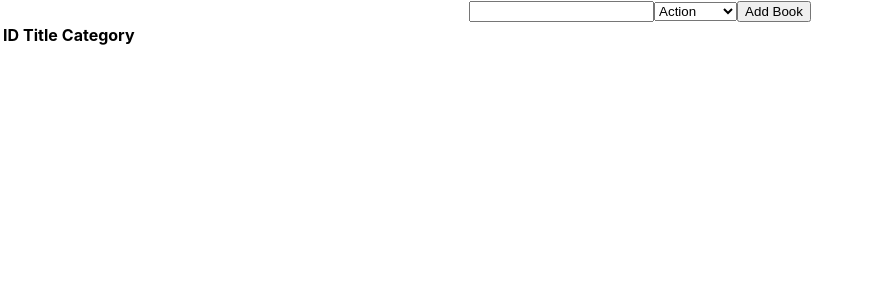
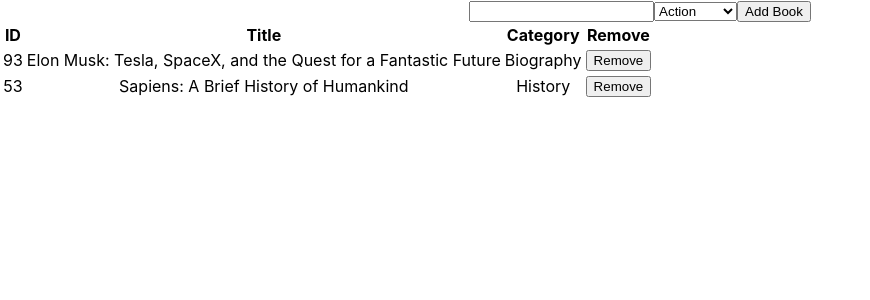
Before and after one commit to henatan99/book-store, a React (Create React App) app: page / in a window 1280 px wide. Shown: the top 300 px of the page, without its empty margins (0-870 px from the left). Built offline with nearby package versions, Linux system fonts and the light colour scheme.

Commit message:
Fix eslint errors

```diff
--- a/src/actions/index.js
+++ b/src/actions/index.js
@@ -1,17 +1,12 @@
 const CREATE_BOOK = 'CREATE_BOOK';
 const REMOVE_BOOK = 'REMOVE_BOOK';
 
-const nextBookId = 0;
-
 export const createBook = (book) => ({
   type: CREATE_BOOK,
-  payload: {
-    id: nextBookId + 1,
-    book,
-  },
+  book,
 });
 
 export const removeBook = (book) => ({
   type: REMOVE_BOOK,
-  payload: { book },
+  book,
 });
--- a/src/components/Book.js
+++ b/src/components/Book.js
@@ -1,16 +1,26 @@
 import React from 'react';
+import PropTypes from 'prop-types';
 import { connect } from 'react-redux';
 import { removeBook } from '../actions';
 
-const Book = (book) => {
+const Book = ({ book, handleRemoveBook }) => (
   <tr className="book">
     <td className="book-id">{book.id}</td>
     <td className="book-title">{book.title}</td>
     <td className="book-category">{book.category}</td>
     <td className="book-category">
-      <button type="button" onClick={() => { removeBook(book); }}>Remove</button>
+      <button type="button" onClick={handleRemoveBook}>Remove</button>
     </td>
-  </tr>;
+  </tr>
+);
+
+Book.propTypes = {
+  book: PropTypes.objectOf(PropTypes.shape({
+    id: PropTypes.number.isRequired,
+    title: PropTypes.string.isRequired,
+    category: PropTypes.string.isRequired,
+  })).isRequired,
+  handleRemoveBook: PropTypes.func.isRequired,
 };
 
 export default connect(null, { removeBook })(Book);
--- a/src/components/BookForm.js
+++ b/src/components/BookForm.js
@@ -1,48 +1,58 @@
-/* eslint-disable react/destructuring-assignment */
-/* eslint-disable react/prop-types */
-
 import React from 'react';
+import PropTypes from 'prop-types';
 import { connect } from 'react-redux';
 import { createBook } from '../actions/index';
 
 class BookForm extends React.Component {
   constructor(props) {
     super(props);
-    this.state = { title: '', category: '' };
-    this.updateInput = this.updateInput.bind(this);
+    this.state = { id: Math.floor(Math.random() * 100), title: '', category: '' };
+    this.updateTitle = this.updateTitle.bind(this);
+    this.updateCategory = this.updateCategory.bind(this);
     this.handleAddBook = this.handleAddBook.bind(this);
   }
 
-    updateInput = (title, category) => {
-      this.setState({ title, category });
+    updateTitle = (title) => {
+      this.setState({ id: this.id, title, category: this.category });
+    }
+
+    updateCategory = (category) => {
+      this.setState({ id: this.id, title: this.title, category });
     }
 
     handleAddBook = () => {
-      this.props.createBook(this.state);
+      const { createBook } = this.props;
+      createBook(this.state);
       this.setState({ title: '', category: '' });
     }
 
     render() {
       const CATEGORIES = ['Action', 'Biography', 'History',
         'Horror', 'Kids', 'Learning', 'Sci-Fi'];
+      const { title, category } = this.state;
       return (
-        <form>
+        <form onSubmit={this.handleAddBook}>
           <input
-            onChange={(e) => this.updateInput(e.target.value)}
-            value={this.state.title}
+            name="title"
+            onChange={(e) => this.updateTitle(e.target.value)}
+            value={title}
           />
           <select
             name="category"
             id="category"
-            onChange={(e) => this.updateInput(e.target.value)}
-            value={this.state.category}
+            onChange={(e) => this.updateCategory(e.target.value)}
+            value={category}
           >
-            {CATEGORIES.map((category) => <option value={category} key={`book-${category}`}>{category}</option>)}
+            {CATEGORIES.map((category) => <option key={`book-${category}`}>{category}</option>)}
           </select>
-          <button type="button" onClick={this.handleAddBook}>Add Book</button>
+          <button type="submit">Add Book</button>
         </form>
       );
     }
 }
 
+BookForm.propTypes = {
+  createBook: PropTypes.func.isRequired,
+};
+
 export default connect(null, { createBook })(BookForm);
--- a/src/components/BookList.js
+++ b/src/components/BookList.js
@@ -1,8 +1,7 @@
-/* eslint-disable react/destructuring-assignment */
-/* eslint-disable react/prop-types */
-
 import React from 'react';
+import PropTypes from 'prop-types';
 import { connect } from 'react-redux';
+import { removeBook } from '../actions/index';
 import Book from './Book';
 
 const BookList = ({ books }) => (
@@ -12,22 +11,27 @@ const BookList = ({ books }) => (
         <th>ID</th>
         <th>Title</th>
         <th>Category</th>
+        <th>Remove</th>
       </tr>
     </thead>
     <tbody>
       {books && books.length
-        ? books.map((book) => <Book key={`book-${book.id}`} book={book} />)
+        ? books.map((book) => <Book key={`book-${book.id}`} book={book} handleRemoveBook={() => removeBook(book)} />)
         : alert('No booklist to show!')}
     </tbody>
   </table>
 );
 
-const getBookList = (store) => (store && store.todos ? store.todos.allIds : []);
-
-const mapStateToProps = (state) => {
-  const { allBookList } = state;
-  const books = getBookList(state, allBookList);
-  return { books };
+BookList.propTypes = {
+  books: PropTypes.shape([]),
 };
 
+BookList.defaultProps = {
+  books: [],
+};
+
+const mapStateToProps = (state) => ({
+  books: state.books,
+});
+
 export default connect(mapStateToProps)(BookList);
--- a/src/index.js
+++ b/src/index.js
@@ -2,9 +2,27 @@ import React from 'react';
 import ReactDOM from 'react-dom';
 import './index.css';
 import { Provider } from 'react-redux';
-import { store } from './store';
+import configureStore from './store/configureStore';
 import App from './components/App';
 import reportWebVitals from './reportWebVitals';
+
+const initialState = {
+  books: [
+    {
+      id: Math.floor(Math.random() * 100),
+      title: 'Elon Musk: Tesla, SpaceX, and the Quest for a Fantastic Future',
+      category: 'Biography',
+    },
+    {
+      id: Math.floor(Math.random() * 100),
+      title: 'Sapiens: A Brief History of Humankind',
+      category: 'History',
+    },
+  ],
+
+};
+
+const store = configureStore(initialState);
 
 ReactDOM.render(
   <React.StrictMode>
--- a/src/reducers/books.js
+++ b/src/reducers/books.js
@@ -1,39 +1,17 @@
-export const CREATE_BOOK = 'CREATE_BOOK';
-export const REMOVE_BOOK = 'REMOVE_BOOK';
+const CREATE_BOOK = 'CREATE_BOOK';
+const REMOVE_BOOK = 'REMOVE_BOOK';
 
-const iniatialState = {
-  allIds: [],
-  byIds: {},
-};
-
-export default function (state = iniatialState, action) {
+export default function (state = [], action) {
   switch (action.type) {
     case CREATE_BOOK: {
-      const { id, book } = action.payload;
-      return {
-        ...state,
-        allIds: [...state.allIds, id],
-        byIds: {
-          ...state.byIds,
-          [id]: {
-            book,
-            removed: false,
-          },
-        },
-      };
+      const { book } = action.book;
+      return [
+        ...state, { book },
+      ];
     }
     case REMOVE_BOOK: {
-      const { id } = action.payload;
-      return {
-        ...state,
-        byIds: {
-          ...state.byIds,
-          [id]: {
-            ...state.byIds[id],
-            removed: true,
-          },
-        },
-      };
+      const { id } = action.book.id;
+      return state.filter((book) => book.id !== id);
     }
     default:
       return state;
--- a/src/store.js
+++ /dev/null
@@ -1,10 +0,0 @@
-/* eslint-disable import/prefer-default-export */
-
-import { configureStore } from '@reduxjs/toolkit';
-// import counterReducer from '../features/counter/counterSlice';
-
-export const store = configureStore({
-  reducer: {
-    // counter: counterReducer,
-  },
-});
--- /dev/null
+++ b/src/store/configureStore.js
@@ -0,0 +1,6 @@
+import { createStore } from 'redux';
+import rootReducer from '../reducers';
+
+export default function configureStore(initialState) {
+  return createStore(rootReducer, initialState);
+}
--- /dev/null
+++ b/test.js
@@ -0,0 +1,5 @@
+const a = [1, 2, 3];
+console.log(a.findIndex((e) => e === 2));
+
+a.splice(1, 1);
+console.log(a);
```
